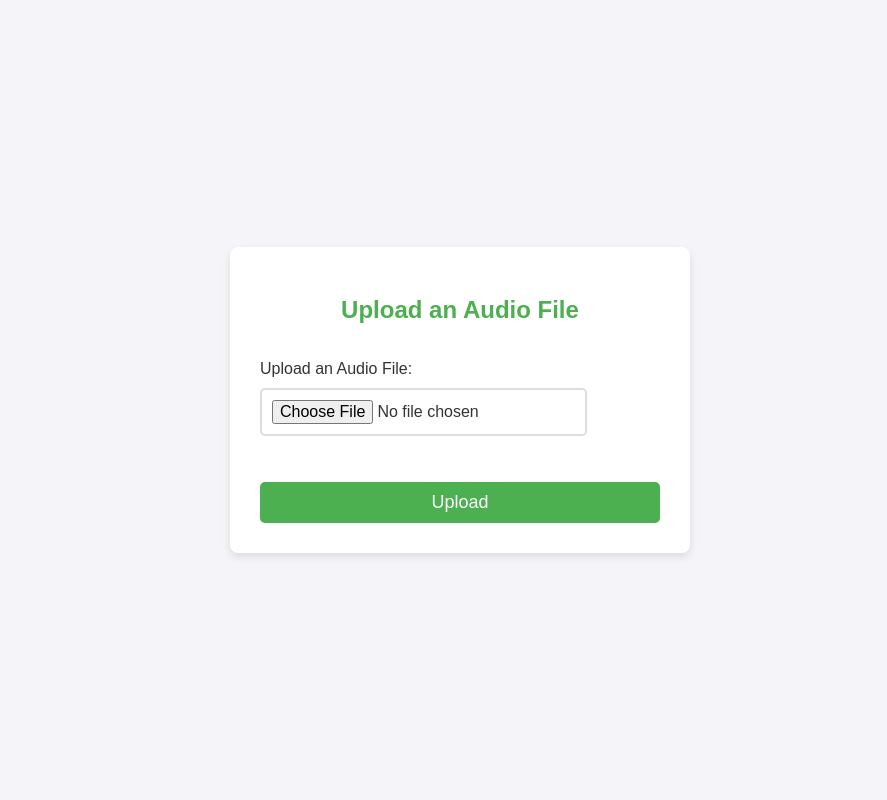
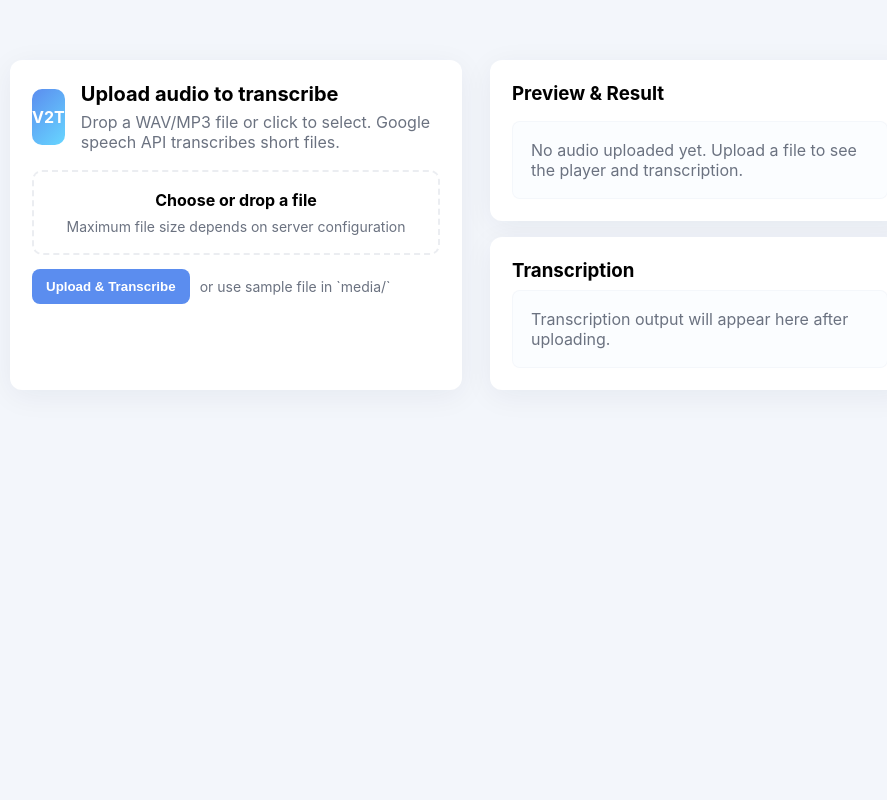
Before and after one commit to srisaiarun/voice-to-text, a Django app: page /transcription/upload/ in a window 1280 px wide. Shown: the whole page, without its empty margins (180-1067 px from the left). Run offline with Django 5.2, Linux system fonts and the light colour scheme.

Commit message:
Updated project with latest changes

```diff
--- a/transcription/templates/transcription/upload.html
+++ b/transcription/templates/transcription/upload.html
@@ -3,98 +3,93 @@
 <head>
     <meta charset="UTF-8">
     <meta name="viewport" content="width=device-width, initial-scale=1.0">
-    <title>Upload Audio</title>
+    <title>Voice2Text — Upload</title>
     <style>
-        body {
-            font-family: Arial, sans-serif;
-            background-color: #f4f4f9;
-            color: #333;
-            margin: 0;
-            padding: 0;
-            display: flex;
-            justify-content: center;
-            align-items: center;
-            height: 100vh;
-        }
-        .container {
-            background-color: #ffffff;
-            padding: 30px;
-            border-radius: 8px;
-            box-shadow: 0 4px 8px rgba(0, 0, 0, 0.1);
-            width: 400px;
-        }
-        h2 {
-            text-align: center;
-            color: #4CAF50;
-            font-size: 24px;
-            margin-bottom: 20px;
-        }
-        form {
-            display: flex;
-            flex-direction: column;
-        }
-        .form-group {
-            margin-bottom: 20px;
-        }
-        input[type="file"] {
-            padding: 10px;
-            margin: 10px 0;
-            border: 2px solid #ddd;
-            border-radius: 5px;
-            font-size: 16px;
-        }
-        button {
-            background-color: #4CAF50;
-            color: white;
-            border: none;
-            padding: 10px;
-            font-size: 18px;
-            border-radius: 5px;
-            cursor: pointer;
-            transition: background-color 0.3s;
-        }
-        button:hover {
-            background-color: #45a049;
-        }
-        .result-box {
-            margin-top: 30px;
-            padding: 20px;
-            background-color: #f9f9f9;
-            border-radius: 5px;
-            border: 2px solid #ddd;
-        }
-        .result-box h3 {
-            color: #333;
-            font-size: 22px;
-            margin-bottom: 10px;
-        }
-        .result-box p {
-            font-size: 18px;
-            color: #555;
-            line-height: 1.5;
-        }
+        :root{--bg:#f3f6fb;--card:#ffffff;--muted:#6b7280;--accent:#5b8def}
+        *{box-sizing:border-box}
+        body{font-family:Inter,Segoe UI,Helvetica,Arial,sans-serif;background:var(--bg);margin:0;padding:36px;}
+        .wrap{max-width:900px;margin:24px auto;display:grid;grid-template-columns:1fr 420px;gap:28px}
+        .card{background:var(--card);border-radius:12px;padding:22px;box-shadow:0 6px 30px rgba(20,30,60,0.06);}
+        .hero{display:flex;align-items:center;gap:16px}
+        .logo{width:56px;height:56px;border-radius:10px;background:linear-gradient(135deg,var(--accent),#67d6ff);display:flex;align-items:center;justify-content:center;color:#fff;font-weight:700}
+        h1{font-size:20px;margin:0}
+        p.lead{margin:6px 0 0 0;color:var(--muted)}
+
+        form.uploader{margin-top:18px;display:flex;flex-direction:column;gap:14px}
+        .file-drop{border:2px dashed rgba(90,110,140,0.12);padding:18px;border-radius:10px;display:flex;flex-direction:column;align-items:center;justify-content:center;gap:8px;cursor:pointer}
+        .file-drop input[type=file]{display:none}
+        .btn{background:var(--accent);color:#fff;padding:10px 14px;border-radius:8px;border:none;cursor:pointer;font-weight:600}
+        .muted{color:var(--muted);font-size:14px}
+
+        /* Right column */
+        .right{display:flex;flex-direction:column;gap:16px}
+        .player{display:flex;flex-direction:column;gap:8px}
+        .transcription{white-space:pre-wrap;color:#111;line-height:1.6}
+        .empty{padding:18px;border-radius:8px;background:#fbfdff;border:1px solid rgba(90,110,140,0.04);color:var(--muted)}
+
+        @media (max-width:900px){.wrap{grid-template-columns:1fr; padding:0 12px}}
     </style>
 </head>
 <body>
-    <div class="container">
-        <h2>Upload an Audio File</h2>
+    <div class="wrap">
+        <div class="card">
+            <div class="hero">
+                <div class="logo">V2T</div>
+                <div>
+                    <h1>Upload audio to transcribe</h1>
+                    <p class="lead">Drop a WAV/MP3 file or click to select. Google speech API transcribes short files.</p>
+                </div>
+            </div>
 
-        <!-- Form for uploading the audio file -->
-        <form method="POST" enctype="multipart/form-data">
-            {% csrf_token %}
-            <div class="form-group">
-                {{ form.as_p }}  <!-- Render form fields -->
+            <form class="uploader" method="POST" enctype="multipart/form-data">
+                {% csrf_token %}
+                <label class="file-drop" for="id_file">
+                    <strong>Choose or drop a file</strong>
+                    <span class="muted">Maximum file size depends on server configuration</span>
+                    {{ form.file }}
+                </label>
+
+                <div style="display:flex;gap:10px;align-items:center">
+                    <button class="btn" type="submit">Upload & Transcribe</button>
+                    <span class="muted">or use sample file in `media/`</span>
+                </div>
+            </form>
+        </div>
+
+        <div class="right">
+            <div class="card player">
+                <h3 style="margin:0 0 8px 0">Preview & Result</h3>
+                {% if audio_url %}
+                <div>
+                    <audio controls style="width:100%" src="{{ audio_url }}"></audio>
+                    <p class="muted" style="margin:8px 0 0 0">Playing: <code>{{ audio_url }}</code></p>
+                </div>
+                {% else %}
+                <div class="empty">No audio uploaded yet. Upload a file to see the player and transcription.</div>
+                {% endif %}
             </div>
-            <button type="submit">Upload</button>
-        </form>
 
-        <!-- Display the transcription result after file is uploaded -->
-        {% if output %}
-        <div class="result-box">
-            <h3>Transcription:</h3>
-            <p>{{ output }}</p>
+            <div class="card">
+                <h3 style="margin:0 0 8px 0">Transcription</h3>
+                {% if output %}
+                <div class="transcription">{{ output }}</div>
+                {% else %}
+                <div class="empty">Transcription output will appear here after uploading.</div>
+                {% endif %}
+            </div>
         </div>
-        {% endif %}
     </div>
+
+    <script>
+        // Enhance file input UI: clicking the label opens file selector
+        document.addEventListener('click', function(e){
+            const drop = document.querySelector('.file-drop');
+            if(!drop) return;
+            if(e.target.closest('.file-drop')){
+                const input = document.querySelector('.file-drop input[type=file]');
+                if(input) input.click();
+            }
+        });
+    </script>
 </body>
 </html>
--- a/transcription/views.py
+++ b/transcription/views.py
@@ -9,10 +9,10 @@ def transcribe_audio(file):
     # Save the file to disk
     fs = FileSystemStorage(location=settings.MEDIA_ROOT)
     filename = fs.save(file.name, file)
-    file_path = fs.url(filename)  # This gives the URL, but we need the actual file path
+    file_path = fs.url(filename)  # URL for playback in template
 
     # Use the actual path for processing
-    full_file_path = Path(settings.MEDIA_ROOT) / filename  # Fixing the path construction
+    full_file_path = Path(settings.MEDIA_ROOT) / filename
 
     # Initialize recognizer class (for recognizing the speech)
     recognizer = sr.Recognizer()
@@ -22,18 +22,18 @@ def transcribe_audio(file):
             audio_data = recognizer.record(source)
             # Transcribe audio using Google's API
             transcription = recognizer.recognize_google(audio_data)
-            return transcription
+            return transcription, file_path
     except Exception as e:
-        return f"Error transcribing audio: {str(e)}"
+        return f"Error transcribing audio: {str(e)}", file_path
 
 def upload_audio(request):
     if request.method == 'POST' and request.FILES.get('file'):  # Ensure the file key exists
         audio_file = request.FILES['file']
 
         # Call the transcription function
-        transcription = transcribe_audio(audio_file)
+        transcription, audio_url = transcribe_audio(audio_file)
 
-        # Render the template with the transcription result
-        return render(request, 'transcription/upload.html', {'output': transcription})
+        # Render the template with the transcription and audio URL for playback
+        return render(request, 'transcription/upload.html', {'output': transcription, 'audio_url': audio_url})
 
     return render(request, 'transcription/upload.html', {'form': AudioFileForm()})
--- a/voice2text/urls.py
+++ b/voice2text/urls.py
@@ -22,7 +22,8 @@ from django.shortcuts import redirect
 
 urlpatterns = [
     path('admin/', admin.site.urls),
-    path('', lambda request: redirect('transcription/upload/')),  # Redirect to the upload page
+    # Redirect root URL to the upload view by name for reliability
+    path('', lambda request: redirect('upload_audio')),
     path('transcription/', include('transcription.urls')),
 ]
 
```
Also changed, not shown: 2 other files.
